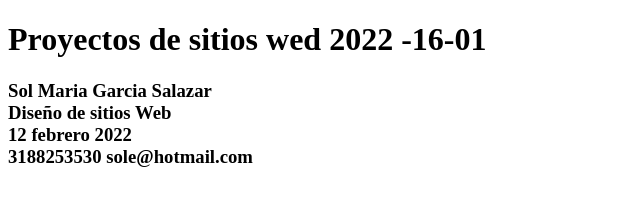
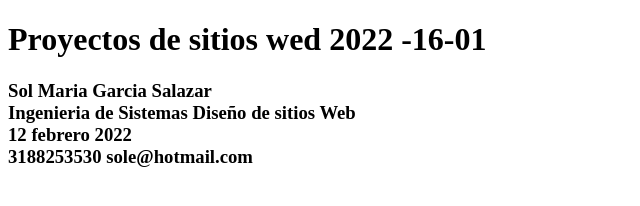
Before and after one commit to smgarciasal/DSW-SolGarcia, a plain HTML site: page index.html in a window 1280 px wide. Shown: the whole page, without its empty margins (0-640 px from the left). Drawn offline with Linux system fonts and the light colour scheme.

Commit message:
actualizar
hoy

```diff
--- a/index.html
+++ b/index.html
@@ -9,6 +9,6 @@
 <body>
     <h1>Proyectos de sitios wed 2022 -16-01</h1>
 
-    <h3>Sol Maria Garcia Salazar <br>Diseño de sitios Web <br> 12 febrero 2022 <br>3188253530 sole@hotmail.com</h3>
+    <h3>Sol Maria Garcia Salazar <br>Ingenieria de Sistemas Diseño de sitios Web <br> 12 febrero 2022 <br>3188253530 sole@hotmail.com</h3>
 </body>
 </html>
```
